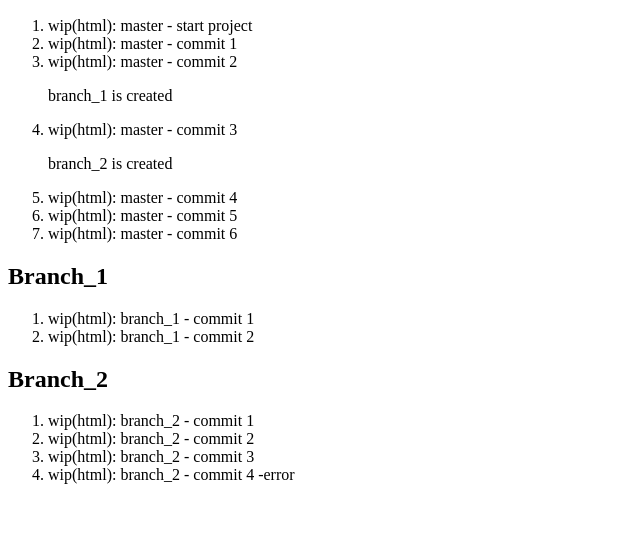
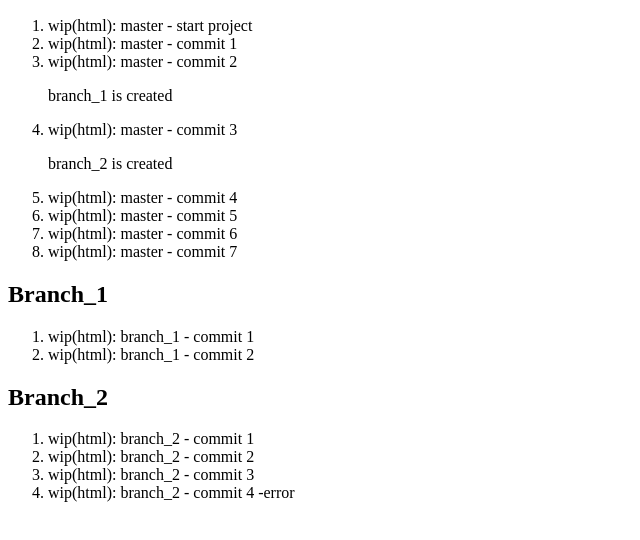
Before and after one commit to AndRomMan/git-lessons, a plain HTML site: page src/index.html in a window 1280 px wide. Shown: the part 110-650 px from the top of the page, without its empty margins (0-640 px from the left). Drawn offline with Linux system fonts and the light colour scheme.

Commit message:
wip(html): master - commit 7

```diff
--- a/src/index.html
+++ b/src/index.html
@@ -44,6 +44,10 @@
 
           <li>
             wip(html): master - commit 6
+          </li>
+
+          <li>
+            wip(html): master - commit 7
           </li>
         </ol>
       </section>
```
